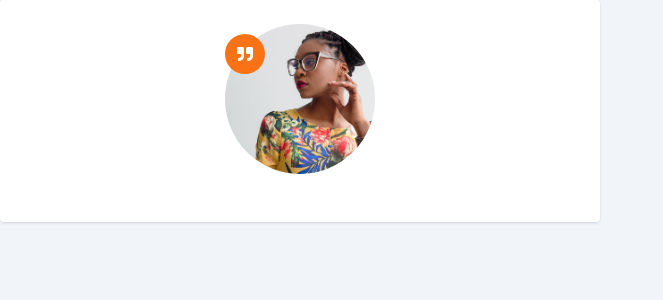
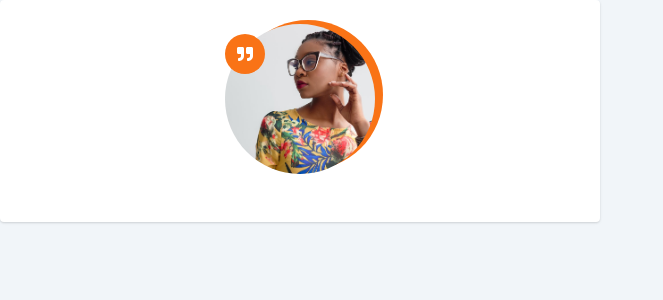
Before and after one commit to misiek869/Reviews_small-projects, a React (Vite) app: page / in a window 1280 px wide. Shown: the top 300 px of the page, without its empty margins (0-663 px from the left). Built offline with nearby package versions, Linux system fonts and the light colour scheme.

Commit message:
add img ::before

```diff
--- a/src/index.css
+++ b/src/index.css
@@ -215,3 +215,14 @@ ul {
 	background: var(--primary-500);
 	color: var(--white);
 }
+
+.img-container::before {
+	content: '';
+	width: 100%;
+	height: 100%;
+	background: var(--primary-500);
+	position: absolute;
+	top: -0.25rem;
+	right: -0.5rem;
+	border-radius: 50%;
+}
```
